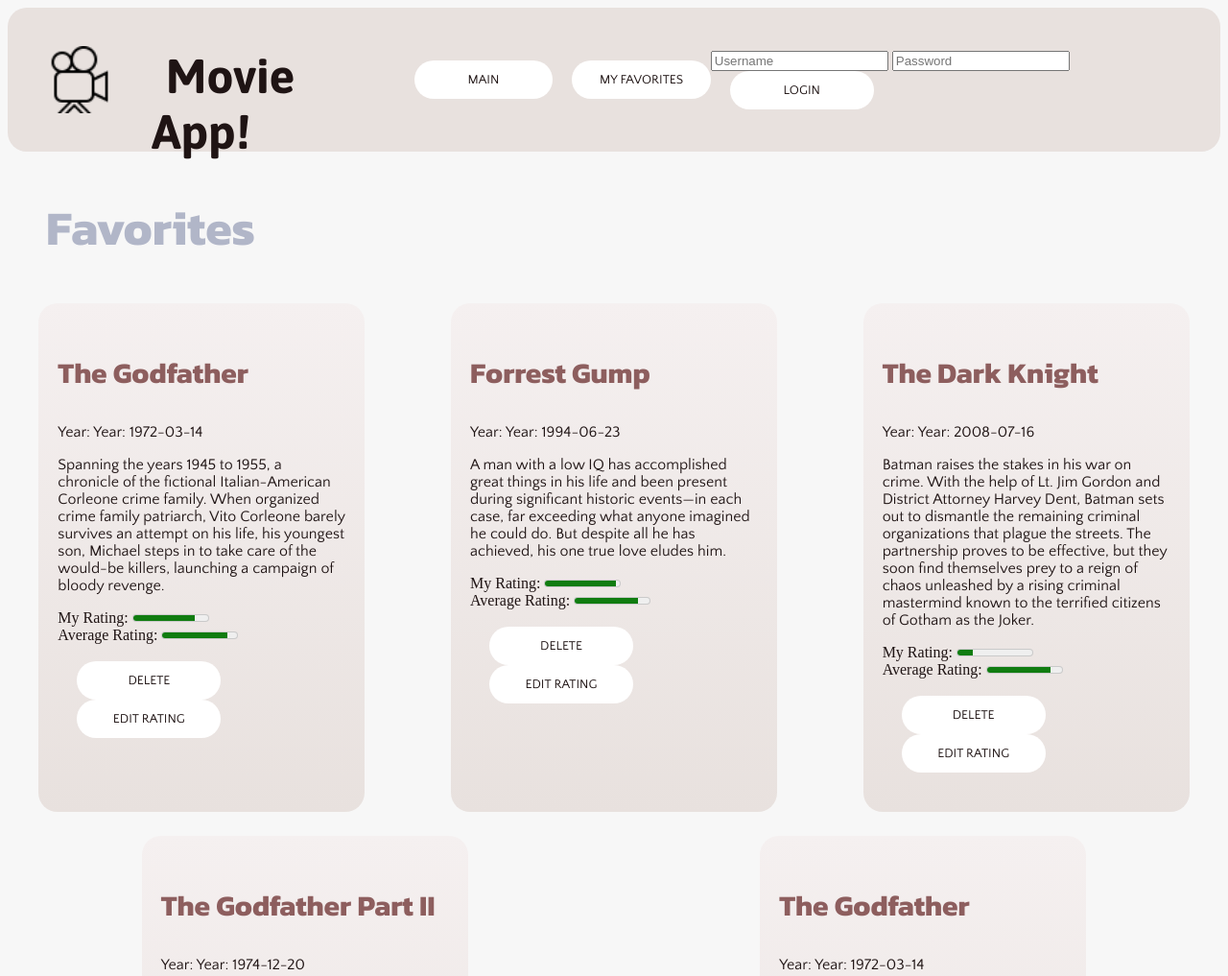
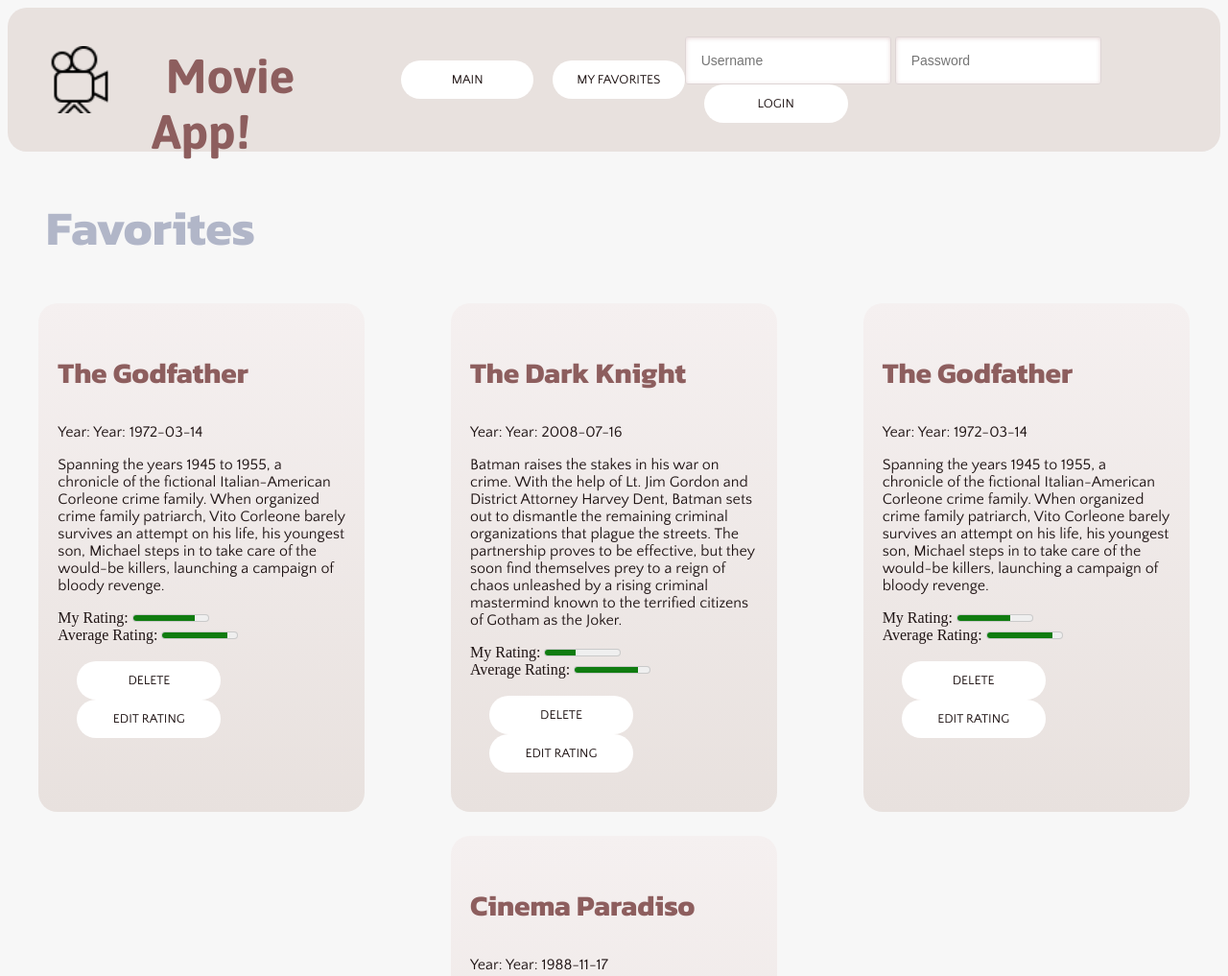
Before and after one commit to knox-sowers-movies-app/movies-application, a website with bundled scripts: page index.html in a window 1280 px wide. Shown: the top 1017 px of the page at 96% size. Built offline with nearby package versions, Linux system fonts and the light colour scheme; no server answers; data requests are answered from the project's data file.

Commit message:
Fixed delete button, edited CSS a bit.

```diff
--- a/css/style.css
+++ b/css/style.css
@@ -27,7 +27,7 @@ nav {
 nav h1 {
     font-family: 'Asap', sans-serif;
     font-size: 50px;
-    color: var(--text);
+    color: var(--accent);
     text-indent: 15px;
 }
 nav img {
@@ -117,3 +117,24 @@ button:active {
 .fav-card p {
     font-family: 'Quattrocento Sans', sans-serif;
 }
+
+.form {
+    position: relative;
+    cursor: text;
+    font-size: 14px;
+    line-height: 20px;
+    padding: 0 16px;
+    height: 48px;
+    background-color: #fff;
+    border: 1px solid #ded5d5;
+    border-radius: 3px;
+    color: rgb(35, 38, 59);
+    box-shadow: inset 0 1px 4px 0 rgba(175, 119, 119, 0.3);
+    overflow: hidden;
+    transition: all 100ms ease-in-out;
+    :focus {
+        border-color: #3c4fe0;
+        box-shadow: 0 1px 0 0 rgb(35 38 59 / 5%);
+    }
+
+}
--- a/data/movies.json
+++ b/data/movies.json
@@ -9,36 +9,28 @@
       "id": 10
     },
     {
-      "title": "Forrest Gump",
-      "release_date": "Year: 1994-06-23",
-      "overview": "A man with a low IQ has accomplished great things in his life and been present during significant historic events—in each case, far exceeding what anyone imagined he could do. But despite all he has achieved, his one true love eludes him.",
-      "vote_average": 8.5,
-      "my_rating": "9.4",
-      "id": 11
-    },
-    {
       "title": "The Dark Knight",
       "release_date": "Year: 2008-07-16",
       "overview": "Batman raises the stakes in his war on crime. With the help of Lt. Jim Gordon and District Attorney Harvey Dent, Batman sets out to dismantle the remaining criminal organizations that plague the streets. The partnership proves to be effective, but they soon find themselves prey to a reign of chaos unleashed by a rising criminal mastermind known to the terrified citizens of Gotham as the Joker.",
       "vote_average": 8.5,
-      "my_rating": "2",
+      "my_rating": "4",
       "id": 12
-    },
-    {
-      "title": "The Godfather Part II",
-      "release_date": "Year: 1974-12-20",
-      "overview": "In the continuing saga of the Corleone crime family, a young Vito Corleone grows up in Sicily and in 1910s New York. In the 1950s, Michael Corleone attempts to expand the family business into Las Vegas, Hollywood and Cuba.",
-      "vote_average": 8.6,
-      "my_rating": 0,
-      "id": 13
     },
     {
       "title": "The Godfather",
       "release_date": "Year: 1972-03-14",
       "overview": "Spanning the years 1945 to 1955, a chronicle of the fictional Italian-American Corleone crime family. When organized crime family patriarch, Vito Corleone barely survives an attempt on his life, his youngest son, Michael steps in to take care of the would-be killers, launching a campaign of bloody revenge.",
       "vote_average": 8.7,
+      "my_rating": "7",
+      "id": 14
+    },
+    {
+      "title": "Cinema Paradiso",
+      "release_date": "Year: 1988-11-17",
+      "overview": "A filmmaker recalls his childhood, when he fell in love with the movies at his village's theater and formed a deep friendship with the theater's projectionist.",
+      "vote_average": 8.5,
       "my_rating": 0,
-      "id": 14
+      "id": 15
     }
   ]
 }
--- a/index.html
+++ b/index.html
@@ -22,8 +22,8 @@
         <button type="button">My Favorites</button>
         <div class="login-container">
             <form action="/action_page.php">
-                <input type="text" placeholder="Username" name="username">
-                <input type="text" placeholder="Password" name="psw">
+                <input class ="form" type="text" placeholder="Username" name="username">
+                <input class ="form" type="text" placeholder="Password" name="psw">
                 <button type="submit" disabled>Login</button>
             </form>
         </div>
--- a/js/movie-functs/movie-functions.js
+++ b/js/movie-functs/movie-functions.js
@@ -113,7 +113,6 @@ const getTop20 = async () => {
     };
     const res = await fetch('https://api.themoviedb.org/3/movie/top_rated?language=en-US&page=1', options)
     const movies =  await res.json();
-    console.log(movies);
     return movies;
 };
 
@@ -186,7 +185,7 @@ const renderFaves = (movies, type) => {
     // Delete button programming: This will take in the id from the hidden input from render movies and then after take that id and use it to delete from movies.json
     const deleteButton = modal.querySelector('.delete-button');
     deleteButton.addEventListener('click', e => {
-        const movieID = e.target.previousElementSibling.value
+        const movieID = modal.querySelector('.id-input').value;
         deleteMovie(movieID).then(() =>{
             const favGrid = document.getElementById('fav-grid')
             favGrid.replaceChildren();
@@ -199,6 +198,7 @@ const renderFaves = (movies, type) => {
         })
     });
 
+    // Edit button will PATCH a part of the movies.json and
     const editRating = modal.querySelector('.edit-button');
     editRating.addEventListener('click', (e) => {
         let user_rating = prompt('' +
```
Also changed, not shown: js/index.js (+11 -13 lines).
